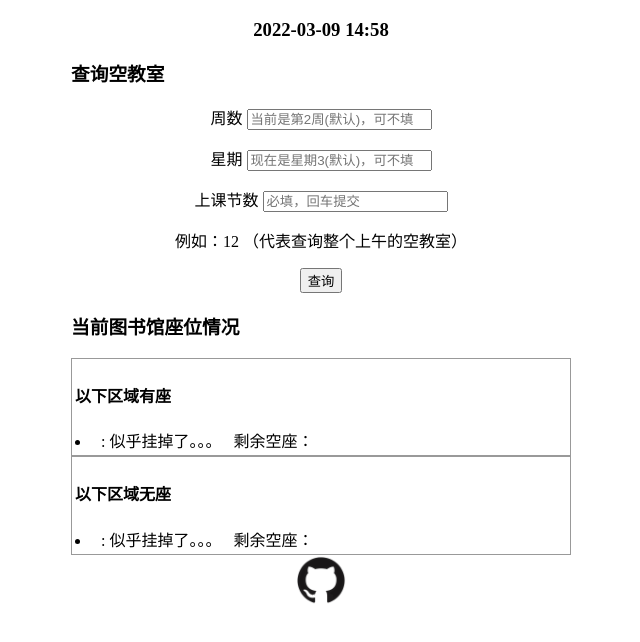
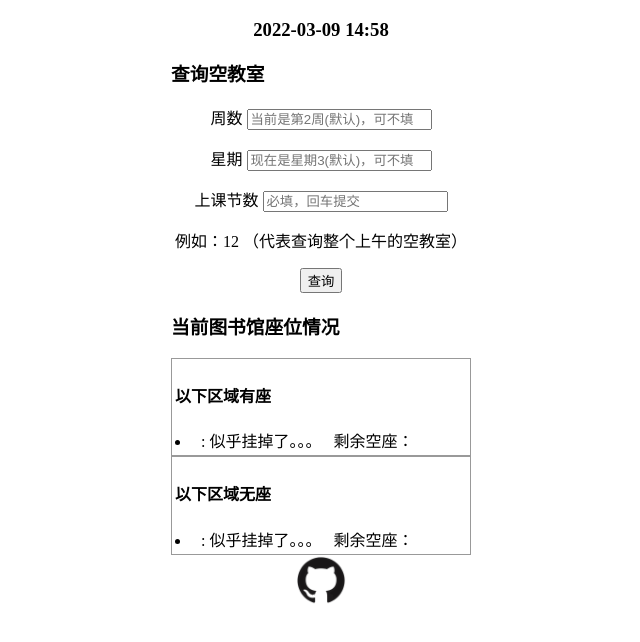
Before and after one commit to Annihilatexv/qlu-cr, a Flask app: page / in a window 1280 px wide. Shown: the top 642 px of the page, without its empty margins (319-959 px from the left). Run offline with Flask 2, Linux system fonts and the light colour scheme; data that the repository does not hold is empty.

Commit message:
调低盒子大小

```diff
--- a/templates/index.html
+++ b/templates/index.html
@@ -10,7 +10,7 @@
     <title>齐鲁工业大学 空教室查询</title>
     <style>
         body {
-            width: 500px;
+            width: 300px;
             margin: 0 auto;
         }
     </style>
```
